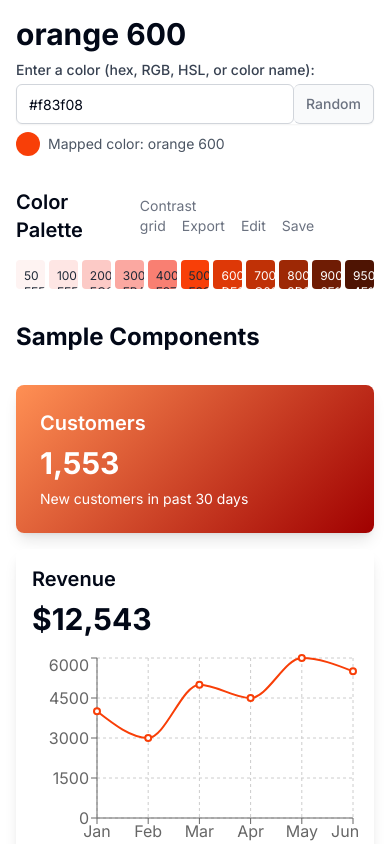
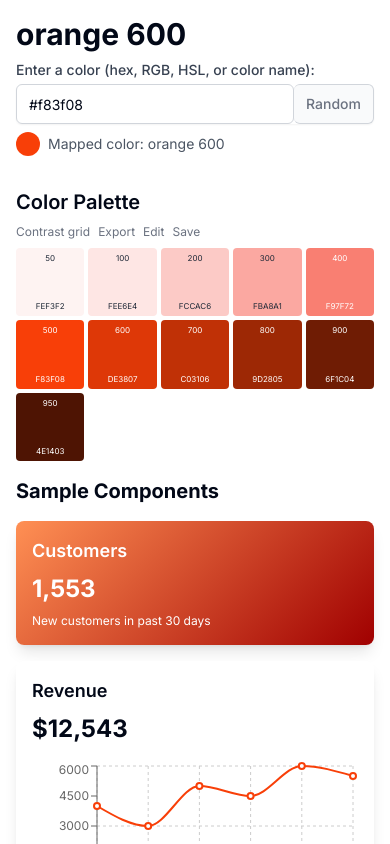
Before and after one commit to jmfigueroaGit/palettebuilder, a Next.js app: page / in a window 390 px wide. Both pictures are taken after a click on the button "Random". Shown: the top 844 px of the page. Built offline with nearby package versions, Linux system fonts and the light colour scheme.

Commit message:
Make components responsive

```diff
--- a/components/ColorPalette.tsx
+++ b/components/ColorPalette.tsx
@@ -2,6 +2,7 @@
 
 import { useState } from 'react';
 import chroma from 'chroma-js';
+import { Tooltip, TooltipContent, TooltipProvider, TooltipTrigger } from './ui/tooltip';
 
 interface ColorPaletteProps {
 	baseColor: string;
@@ -41,40 +42,44 @@ const ColorPalette: React.FC<ColorPaletteProps> = ({ baseColor }) => {
 	};
 
 	return (
-		<div className='mb-8'>
-			<div className='flex justify-between items-center mb-4'>
-				<h2 className='text-xl font-semibold'>Color Palette</h2>
-				<div className='text-sm text-gray-500'>
-					<span className='mr-4'>Contrast grid</span>
-					<span className='mr-4'>Export</span>
-					<span className='mr-4'>Edit</span>
-					<span>Save</span>
+		<div className='mb-4 sm:mb-6 md:mb-8'>
+			<div className='flex flex-col sm:flex-row justify-between items-start sm:items-center mb-2 sm:mb-4'>
+				<h2 className='text-xl sm:text-2xl font-semibold mb-2 sm:mb-0'>Color Palette</h2>
+				<div className='flex flex-wrap gap-2 text-xs sm:text-sm text-gray-500'>
+					<span className='cursor-pointer hover:text-gray-700'>Contrast grid</span>
+					<span className='cursor-pointer hover:text-gray-700'>Export</span>
+					<span className='cursor-pointer hover:text-gray-700'>Edit</span>
+					<span className='cursor-pointer hover:text-gray-700'>Save</span>
 				</div>
 			</div>
-			<div className='grid grid-cols-11 gap-1'>
+			<div className='grid grid-cols-5 sm:grid-cols-6 md:grid-cols-11 gap-1 sm:gap-2'>
 				{colorScale.map(({ level, hex }) => (
+					<TooltipProvider key={level.toString()}>
+						<Tooltip>
+							<TooltipTrigger asChild>
 								<button
-						key={level}
 									onClick={() => copyToClipboard(hex)}
-						className='relative aspect-square rounded overflow-hidden focus:outline-none focus:ring-2 focus:ring-offset-2 focus:ring-indigo-500'
+									className='relative aspect-square w-full rounded overflow-hidden focus:outline-none focus:ring-2 focus:ring-offset-2 focus:ring-indigo-500 transition-transform hover:scale-105'
 									style={{ backgroundColor: hex }}
-						title={`Click to copy: ${hex}`}
 								>
-						<div className='absolute inset-0 flex flex-col justify-between p-2 text-xs'>
-							<span className={level <= 500 ? 'text-gray-800' : 'text-white'}>
-								{level}
-								{level === 500 && (
-									<span className='ml-1 px-1 py-0.5 bg-white bg-opacity-30 rounded text-[10px]'>Default</span>
-								)}
+									<div className='absolute inset-0 flex flex-col justify-between p-1 sm:p-2 text-[8px] sm:text-xs'>
+										<span className={chroma(hex).luminance() > 0.5 ? 'text-gray-800' : 'text-white'}>{level}</span>
+										<span className={chroma(hex).luminance() > 0.5 ? 'text-gray-800' : 'text-white'}>
+											{hex.slice(1)}
 										</span>
-							<span className={level <= 500 ? 'text-gray-800' : 'text-white'}>{hex.slice(1)}</span>
 									</div>
 									{copiedColor === hex && (
-							<div className='absolute inset-0 flex items-center justify-center bg-black bg-opacity-50 text-white text-sm'>
+										<div className='absolute inset-0 flex items-center justify-center bg-black bg-opacity-50 text-white text-xs sm:text-sm'>
 											Copied!
 										</div>
 									)}
 								</button>
+							</TooltipTrigger>
+							<TooltipContent>
+								<p>Click to copy: {hex}</p>
+							</TooltipContent>
+						</Tooltip>
+					</TooltipProvider>
 				))}
 			</div>
 		</div>
--- a/components/SampleComponents.tsx
+++ b/components/SampleComponents.tsx
@@ -55,25 +55,25 @@ const SampleComponents = ({ baseColor }: { baseColor: any }) => {
 	];
 
 	return (
-		<div className='space-y-8'>
-			<h2 className='text-2xl font-bold mb-4'>Sample Components</h2>
+		<div className='space-y-4 sm:space-y-6 md:space-y-8'>
+			<h2 className='text-xl sm:text-2xl font-bold mb-2 sm:mb-4'>Sample Components</h2>
 
 			{/* Cards Row */}
-			<div className='grid grid-cols-1 md:grid-cols-3 gap-4'>
+			<div className='grid grid-cols-1 sm:grid-cols-2 lg:grid-cols-3 gap-4'>
 				{/* Gradient Card */}
 				<ColorTooltip colors={{ Light: lightShade, Dark: darkShade }}>
 					<div
 						className='rounded-lg overflow-hidden shadow-lg'
 						style={{ background: `linear-gradient(135deg, ${lightShade}, ${darkShade})` }}
 					>
-						<div className='p-6'>
-							<h3 className='text-xl font-semibold mb-2' style={{ color: getContrastColor(middleShade) }}>
+						<div className='p-4 sm:p-6'>
+							<h3 className='text-lg sm:text-xl font-semibold mb-2' style={{ color: getContrastColor(middleShade) }}>
 								Customers
 							</h3>
-							<p className='text-3xl font-bold' style={{ color: getContrastColor(middleShade) }}>
+							<p className='text-2xl sm:text-3xl font-bold' style={{ color: getContrastColor(middleShade) }}>
 								1,553
 							</p>
-							<p className='text-sm mt-2' style={{ color: getContrastColor(middleShade) }}>
+							<p className='text-xs sm:text-sm mt-2' style={{ color: getContrastColor(middleShade) }}>
 								New customers in past 30 days
 							</p>
 						</div>
@@ -83,29 +83,33 @@ const SampleComponents = ({ baseColor }: { baseColor: any }) => {
 				{/* Chart Card */}
 				<ColorTooltip colors={{ Base: baseColor }}>
 					<div className='rounded-lg overflow-hidden shadow-lg bg-white p-4'>
-						<h3 className='text-xl font-semibold mb-2'>Revenue</h3>
-						<p className='text-3xl font-bold mb-4'>$12,543</p>
-						<ResponsiveContainer width='100%' height={200}>
+						<h3 className='text-lg sm:text-xl font-semibold mb-2'>Revenue</h3>
+						<p className='text-2xl sm:text-3xl font-bold mb-4'>$12,543</p>
+						<div className='h-40 sm:h-48 md:h-56'>
+							<ResponsiveContainer width='100%' height='100%'>
 								<LineChart data={chartData}>
 									<CartesianGrid strokeDasharray='3 3' />
-								<XAxis dataKey='name' />
-								<YAxis />
+									<XAxis dataKey='name' tick={{ fontSize: 12 }} />
+									<YAxis tick={{ fontSize: 12 }} />
 									<RechartsTooltip />
 									<Line type='monotone' dataKey='value' stroke={baseColor} strokeWidth={2} />
 								</LineChart>
 							</ResponsiveContainer>
+						</div>
 					</div>
 				</ColorTooltip>
 
 				{/* Task Card */}
 				<ColorTooltip colors={{ Light: lightShade }}>
 					<div className='rounded-lg overflow-hidden shadow-lg bg-white p-4'>
-						<h3 className='text-xl font-semibold mb-4'>Today</h3>
+						<h3 className='text-lg sm:text-xl font-semibold mb-4'>Today</h3>
 						<div className='space-y-2'>
 							{['Design system meeting', 'Lunch', 'Design review'].map((task, index) => (
 								<div key={index} className='p-2 rounded' style={{ backgroundColor: lightShade }}>
-									<p style={{ color: getContrastColor(lightShade) }}>{task}</p>
-									<p className='text-sm' style={{ color: getContrastColor(lightShade) }}>
+									<p className='text-sm sm:text-base' style={{ color: getContrastColor(lightShade) }}>
+										{task}
+									</p>
+									<p className='text-xs sm:text-sm' style={{ color: getContrastColor(lightShade) }}>
 										{index === 0 ? '9 - 10 AM' : index === 1 ? '1 - 2 PM' : '3 - 4 PM'}
 									</p>
 								</div>
@@ -116,35 +120,35 @@ const SampleComponents = ({ baseColor }: { baseColor: any }) => {
 			</div>
 
 			{/* Image Cards Row */}
-			<div className='grid grid-cols-1 md:grid-cols-3 gap-4'>
+			<div className='grid grid-cols-1 sm:grid-cols-2 lg:grid-cols-3 gap-4'>
 				{/* Card 1: Gradient overlay */}
 				<ColorTooltip colors={{ Base: baseColor, Overlay: chroma(baseColor).alpha(0.8).css() }}>
-					<div className='relative rounded-lg overflow-hidden shadow-lg h-64'>
-						<img src={`/placeholder-1.jpg`} alt='Woman smiling' className='w-full h-full object-cover' />
+					<div className='relative rounded-lg overflow-hidden shadow-lg h-48 sm:h-56 md:h-64'>
+						<img src='/placeholder-1.jpg' alt='Woman smiling' className='w-full h-full object-cover' />
 						<div
-							className='absolute inset-0 flex flex-col justify-end p-6'
+							className='absolute inset-0 flex flex-col justify-end p-4 sm:p-6'
 							style={{ background: `linear-gradient(to top, ${chroma(baseColor).alpha(0.8)}, transparent)` }}
 						>
-							<Camera className='text-white mb-2' size={24} />
-							<h3 className='text-xl font-bold text-white'>Create</h3>
-							<p className='text-lg text-white'>color scales in seconds.</p>
+							<Camera className='text-white mb-2' size={20} />
+							<h3 className='text-lg sm:text-xl font-bold text-white'>Create</h3>
+							<p className='text-base sm:text-lg text-white'>color scales in seconds.</p>
 						</div>
 					</div>
 				</ColorTooltip>
 
 				{/* Card 2: Solid color overlay */}
 				<ColorTooltip colors={{ Light: lightShade, Overlay: chroma(lightShade).alpha(0.8).css() }}>
-					<div className='relative rounded-lg overflow-hidden shadow-lg h-64'>
-						<img src={`/placeholder-2.jpg`} alt='Colorful background' className='w-full h-full object-cover' />
+					<div className='relative rounded-lg overflow-hidden shadow-lg h-48 sm:h-56 md:h-64'>
+						<img src='/placeholder-2.jpg' alt='Colorful background' className='w-full h-full object-cover' />
 						<div
 							className='absolute inset-0 flex items-center justify-center'
 							style={{ backgroundColor: chroma(lightShade).alpha(0.8).css() }}
 						>
 							<div className='text-center'>
-								<h3 className='text-2xl font-bold' style={{ color: getContrastColor(lightShade) }}>
+								<h3 className='text-xl sm:text-2xl font-bold' style={{ color: getContrastColor(lightShade) }}>
 									Create
 								</h3>
-								<p className='text-lg' style={{ color: getContrastColor(lightShade) }}>
+								<p className='text-base sm:text-lg' style={{ color: getContrastColor(lightShade) }}>
 									color scales in seconds.
 								</p>
 							</div>
@@ -154,14 +158,14 @@ const SampleComponents = ({ baseColor }: { baseColor: any }) => {
 
 				{/* Card 3: Partial overlay */}
 				<ColorTooltip colors={{ Dark: darkShade, Overlay: chroma(darkShade).alpha(0.9).css() }}>
-					<div className='relative rounded-lg overflow-hidden shadow-lg h-64'>
-						<img src={`/placeholder-3.jpg`} alt='Woman laughing' className='w-full h-full object-cover' />
+					<div className='relative rounded-lg overflow-hidden shadow-lg h-48 sm:h-56 md:h-64'>
+						<img src='/placeholder-3.jpg' alt='Woman laughing' className='w-full h-full object-cover' />
 						<div
-							className='absolute bottom-0 left-0 right-0 p-6'
+							className='absolute bottom-0 left-0 right-0 p-4 sm:p-6'
 							style={{ backgroundColor: chroma(darkShade).alpha(0.9).css() }}
 						>
-							<h3 className='text-xl font-bold text-white'>Create</h3>
-							<p className='text-lg text-white'>color scales in seconds.</p>
+							<h3 className='text-lg sm:text-xl font-bold text-white'>Create</h3>
+							<p className='text-base sm:text-lg text-white'>color scales in seconds.</p>
 						</div>
 					</div>
 				</ColorTooltip>
@@ -169,11 +173,11 @@ const SampleComponents = ({ baseColor }: { baseColor: any }) => {
 
 			{/* Buttons Row */}
 			<div className='space-y-4'>
-				<h3 className='text-xl font-semibold'>Buttons</h3>
+				<h3 className='text-lg sm:text-xl font-semibold'>Buttons</h3>
 				{['Flat', 'Outline', 'Bezel'].map((style, styleIndex) => (
 					<div key={style}>
-						<h4 className='text-lg mb-2'>{style}</h4>
-						<div className='space-x-2'>
+						<h4 className='text-base sm:text-lg mb-2'>{style}</h4>
+						<div className='flex flex-wrap gap-2'>
 							{['Default', 'Hover', 'Active', 'Disabled'].map((label, index) => (
 								<ColorTooltip
 									key={index}
@@ -184,9 +188,9 @@ const SampleComponents = ({ baseColor }: { baseColor: any }) => {
 									}}
 								>
 									<Button
-										className={`px-4 py-2 rounded ${index === 3 ? 'opacity-50 cursor-not-allowed' : ''} ${
-											style === 'Outline' ? 'border' : ''
-										} ${style === 'Bezel' ? 'shadow-md' : ''}`}
+										className={`px-3 py-1 sm:px-4 sm:py-2 text-sm sm:text-base rounded ${
+											index === 3 ? 'opacity-50 cursor-not-allowed' : ''
+										} ${style === 'Outline' ? 'border' : ''} ${style === 'Bezel' ? 'shadow-md' : ''}`}
 										style={{
 											backgroundColor:
 												style === 'Outline'
@@ -220,13 +224,13 @@ const SampleComponents = ({ baseColor }: { baseColor: any }) => {
 
 			{/* Alerts */}
 			<div className='space-y-4'>
-				<h3 className='text-xl font-semibold'>Alerts</h3>
+				<h3 className='text-lg sm:text-xl font-semibold'>Alerts</h3>
 				<ColorTooltip colors={{ Light: lightShade }}>
 					<Alert style={{ backgroundColor: lightShade, color: getContrastColor(lightShade) }}>
 						<Camera className='h-4 w-4' />
-						<AlertTitle>Make sure you save your custom color scale.</AlertTitle>
-						<AlertDescription>
-							Your color scale will be lost if you don&apos;t save it before leaving the page.
+						<AlertTitle className='text-base sm:text-lg'>Make sure you save your custom color scale.</AlertTitle>
+						<AlertDescription className='text-sm sm:text-base'>
+							Your color scale will be lost if you don't save it before leaving the page.
 						</AlertDescription>
 					</Alert>
 				</ColorTooltip>
```
Lines whose indentation alone changed are shown as unchanged.
